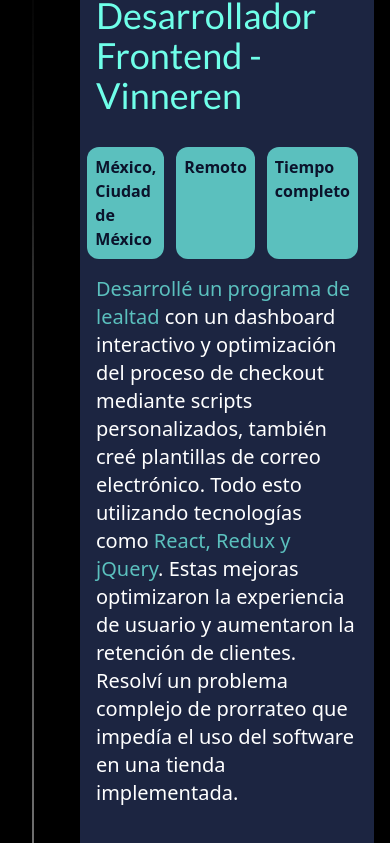
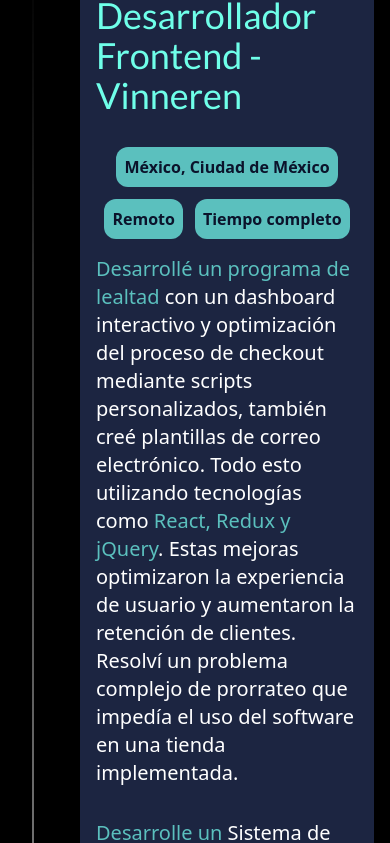
Before and after one commit to J4viMx/portfolio-next, a Next.js app: page / in a window 390 px wide. Shown: the part 1109-1952 px from the top of the page. Built offline with nearby package versions, Linux system fonts and the light colour scheme.

Commit message:
Fix Timeline

```diff
--- a/components/ui/Timeline.tsx
+++ b/components/ui/Timeline.tsx
@@ -55,7 +55,7 @@
                   {item.name}
                   <span className="text-light"> - {item.company}</span>
                 </p>
-                <div className="mb-4 flex justify-end gap-3">
+                <div className="mb-4 flex flex-wrap justify-center gap-3 md:justify-end">
                   <div className="rounded-xl bg-light-secondary p-2 font-semibold text-dark">
                     {item.ubication}
                   </div>
```
